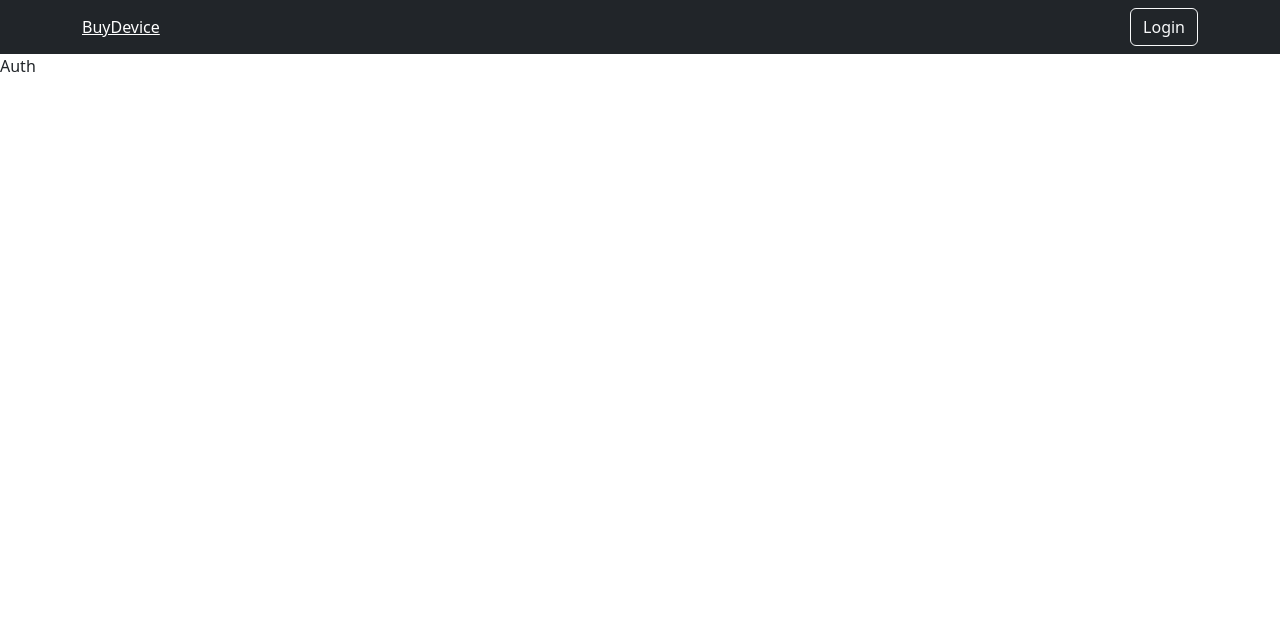
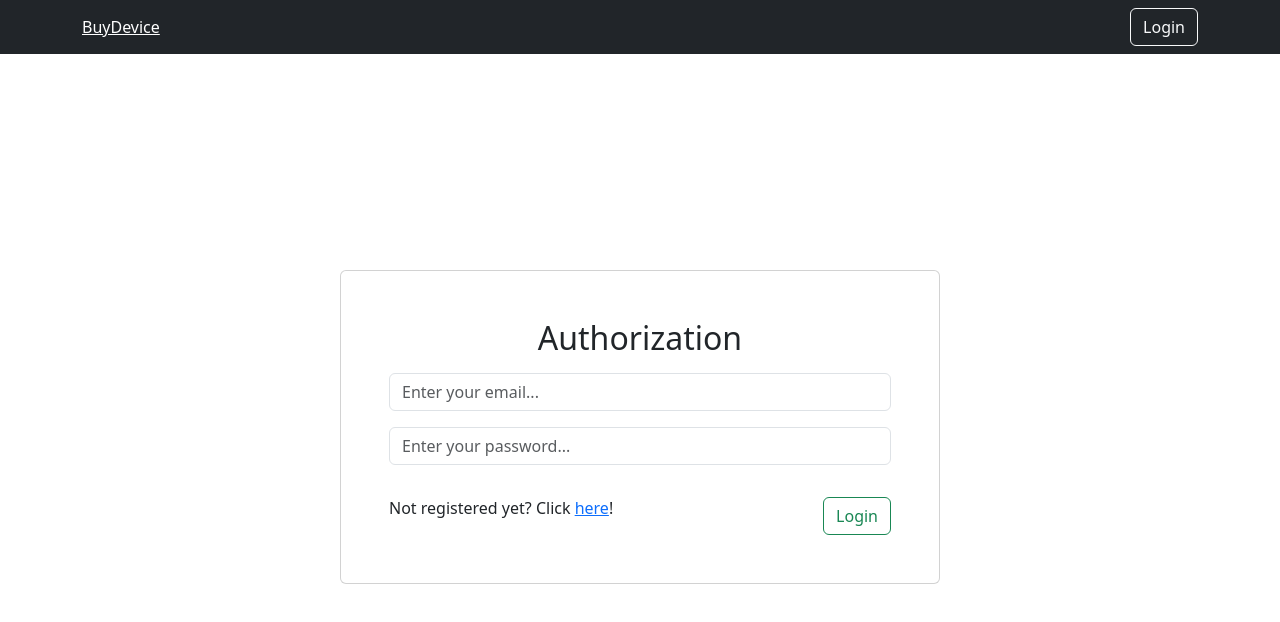
Before and after one commit to sasho33/online-store-react-express-project, a React (Create React App) app in the folder client/: page /login in a window 1280 px wide. Shown: the top 622 px of the page. Built offline with nearby package versions, Linux system fonts and the light colour scheme.

Commit message:
Authorization

```diff
--- a/client/src/pages/Auth.js
+++ b/client/src/pages/Auth.js
@@ -1,7 +1,31 @@
 import React from 'react';
+import { Card, Container, Form, Button } from 'react-bootstrap';
+import { NavLink } from 'react-router-dom/cjs/react-router-dom.min';
+import { REGISTRATION_ROUTE } from '../utils/const';
 
 const Auth = () => {
-  return <div>Auth</div>;
+  return (
+    <Container
+      className="d-flex justify-content-center align-items-center"
+      style={{ height: window.innerHeight - 54 }}
+    >
+      <Card style={{ width: 600 }} className="p-5">
+        <h2 className="m-auto">Authorization</h2>
+        <Form className="d-flex flex-column">
+          <Form.Control className="mt-3" placeholder="Enter your email..." />
+          <Form.Control className="mt-3" placeholder="Enter your password..." />
+          <div className="d-flex justify-content-between align-items-center mt-3">
+            <div>
+              Not registered yet? Click <NavLink to={REGISTRATION_ROUTE}>here</NavLink>!
+            </div>
+            <Button className="mt-3 align-self-end" variant={'outline-success'}>
+              Login
+            </Button>
+          </div>
+        </Form>
+      </Card>
+    </Container>
+  );
 };
 
 export default Auth;
```
